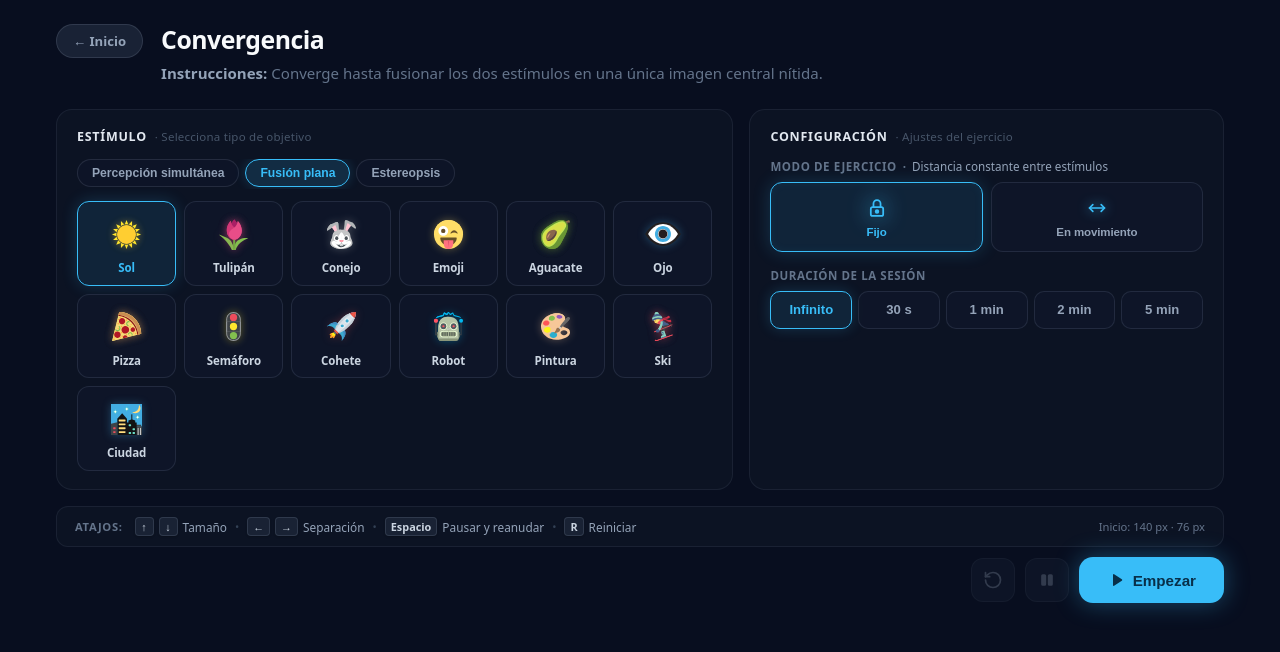
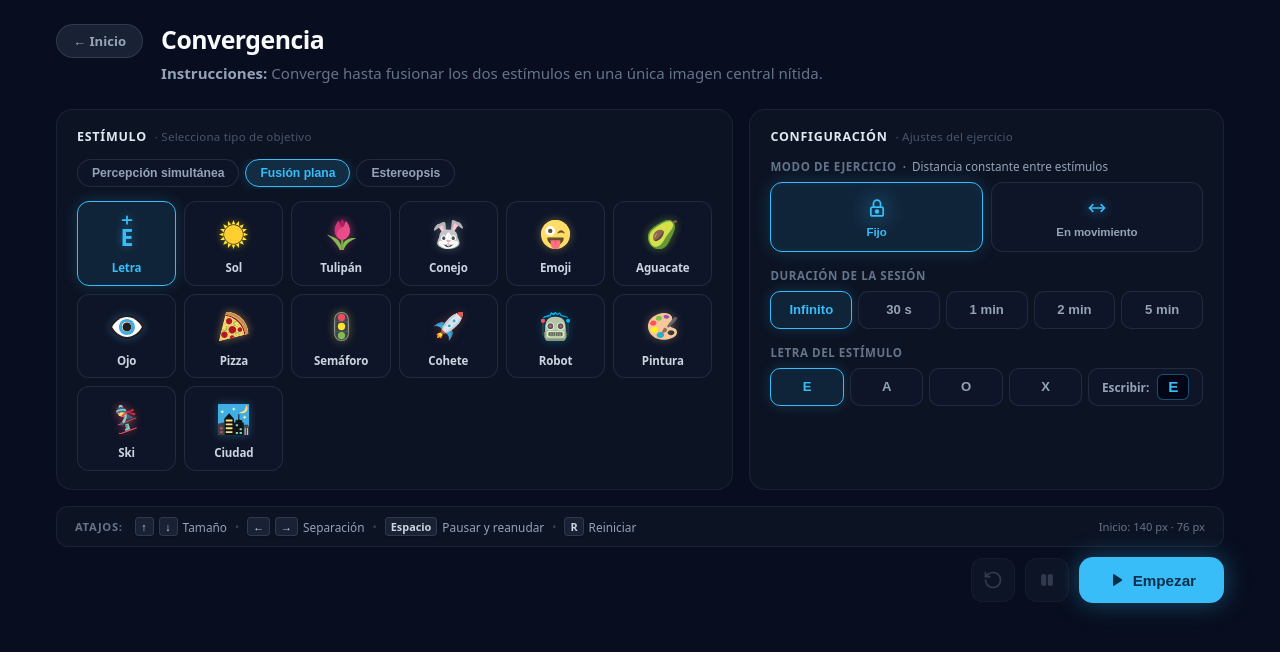
Before and after one commit to belencera/eyevt-app, a Next.js app: page /games/convergence in a window 1280 px wide. Both pictures are taken after a click on the tab "Fusión plana". Shown: the top 652 px of the page. Built offline with nearby package versions, Linux system fonts and the light colour scheme.

Commit message:
Add: Letra a fusión plana

```diff
--- a/app/games/convergence/convergence.css
+++ b/app/games/convergence/convergence.css
@@ -318,3 +318,56 @@
   background: rgba(13, 21, 37, 0.5) !important;
   border-color: rgba(148, 163, 184, 0.08) !important;
 }
+
+/* ── Ajustes de Letra Dinámica (Integrado en dashDurationBlock) ── */
+.convLetterInputPill {
+  flex: 1.8 !important;
+  display: inline-flex !important;
+  align-items: center !important;
+  justify-content: center !important;
+  gap: 8px !important;
+  padding: 4px 10px !important;
+  cursor: text !important;
+}
+
+.convLetterInputPillLabel {
+  font-size: 0.74rem;
+  font-weight: 600;
+  color: #94a3b8;
+  cursor: pointer;
+  white-space: nowrap;
+  user-select: none;
+}
+
+.convLetterInputPill:hover .convLetterInputPillLabel {
+  color: #cbd5e1;
+}
+
+.convLetterInlineInput {
+  width: 32px;
+  height: 26px;
+  border-radius: 6px;
+  background: #020617;
+  border: 1.5px solid rgba(56, 189, 248, 0.4);
+  color: #38bdf8;
+  font-size: 0.95rem;
+  font-weight: 800;
+  text-align: center;
+  text-transform: uppercase;
+  outline: none;
+  transition: all 0.14s ease;
+  box-shadow: inset 0 1px 3px rgba(0, 0, 0, 0.5);
+  cursor: text;
+}
+
+.convLetterInlineInput:focus {
+  border-color: #38bdf8;
+  box-shadow: 0 0 10px rgba(56, 189, 248, 0.4), inset 0 1px 3px rgba(0, 0, 0, 0.5);
+  background: #0b1329;
+}
+
+.convLetterInlineInput:disabled {
+  opacity: 0.4;
+  cursor: not-allowed;
+  border-color: rgba(148, 163, 184, 0.2);
+}
--- a/app/games/convergence/data/flatFusion.js
+++ b/app/games/convergence/data/flatFusion.js
@@ -118,7 +118,93 @@ function createStimulusPair({ id, name, left, right, preview }) {
   }
 }
 
+export const LETTER_FUSION_ID = 'letter-fusion'
+
+/**
+ * Estímulo de letra con control antisupresión para fusión plana:
+ * - Ojo izquierdo: Letra con raya horizontal superior.
+ * - Ojo derecho: Misma letra con raya vertical superior.
+ * - Fusión / Vista previa: Letra coronada por una cruz completa (+).
+ */
+export function createLetterStimulusPair(initialLetter = 'E') {
+  return {
+    id: LETTER_FUSION_ID,
+    name: 'Letra',
+    category: 'fusion-plana',
+    isDynamicLetter: true,
+    renderLeft: (size = 70, letter) => {
+      const char = (typeof letter === 'string' && letter.trim() ? letter : initialLetter).trim().charAt(0).toUpperCase() || 'E'
+      return (
+        <svg viewBox="0 0 60 60" width={size} height={size} fill="none" style={{ overflow: 'visible' }}>
+          {/* Raya horizontal superior pequeña (Ojo izquierdo) */}
+          <line x1="23" y1="8" x2="37" y2="8" stroke="#38bdf8" strokeWidth="2.8" strokeLinecap="round" />
+          {/* Letra centrada dominante */}
+          <text
+            x="30"
+            y="49"
+            textAnchor="middle"
+            fill="#38bdf8"
+            fontSize="36"
+            fontWeight="bold"
+            fontFamily="system-ui, -apple-system, BlinkMacSystemFont, 'Segoe UI', Roboto, sans-serif"
+            style={{ userSelect: 'none' }}
+          >
+            {char}
+          </text>
+        </svg>
+      )
+    },
+    renderRight: (size = 70, letter) => {
+      const char = (typeof letter === 'string' && letter.trim() ? letter : initialLetter).trim().charAt(0).toUpperCase() || 'E'
+      return (
+        <svg viewBox="0 0 60 60" width={size} height={size} fill="none" style={{ overflow: 'visible' }}>
+          {/* Raya vertical superior pequeña (Ojo derecho) */}
+          <line x1="30" y1="2" x2="30" y2="14" stroke="#38bdf8" strokeWidth="2.8" strokeLinecap="round" />
+          {/* Letra centrada dominante */}
+          <text
+            x="30"
+            y="49"
+            textAnchor="middle"
+            fill="#38bdf8"
+            fontSize="36"
+            fontWeight="bold"
+            fontFamily="system-ui, -apple-system, BlinkMacSystemFont, 'Segoe UI', Roboto, sans-serif"
+            style={{ userSelect: 'none' }}
+          >
+            {char}
+          </text>
+        </svg>
+      )
+    },
+    renderPreview: (size = 46, letter) => {
+      const char = (typeof letter === 'string' && letter.trim() ? letter : initialLetter).trim().charAt(0).toUpperCase() || 'E'
+      return (
+        <svg viewBox="0 0 60 60" width={size} height={size} fill="none" style={{ overflow: 'visible' }}>
+          {/* Cruz pequeña (+) superior al fusionar */}
+          <line x1="23" y1="8" x2="37" y2="8" stroke="#38bdf8" strokeWidth="2.8" strokeLinecap="round" />
+          <line x1="30" y1="2" x2="30" y2="14" stroke="#38bdf8" strokeWidth="2.8" strokeLinecap="round" />
+          {/* Letra centrada dominante */}
+          <text
+            x="30"
+            y="49"
+            textAnchor="middle"
+            fill="#38bdf8"
+            fontSize="36"
+            fontWeight="bold"
+            fontFamily="system-ui, -apple-system, BlinkMacSystemFont, 'Segoe UI', Roboto, sans-serif"
+            style={{ userSelect: 'none' }}
+          >
+            {char}
+          </text>
+        </svg>
+      )
+    },
+  }
+}
+
 export const FLAT_FUSION_PAIRS = [
+  createLetterStimulusPair('E'),
+
   createStimulusPair({
     id: 'suns-fusion',
     name: 'Sol',
--- a/app/games/convergence/page.js
+++ b/app/games/convergence/page.js
@@ -105,6 +105,7 @@ export default function ConvergenceGame() {
   // ── Estados de Configuración ──
   const [selectedCategory, setSelectedCategory] = useState('percepcion-simultanea')
   const [selectedPairId, setSelectedPairId] = useState('cross')
+  const [stimulusLetter, setStimulusLetter] = useState('E')
   const [mode, setMode] = useState('fixed') // 'fixed' | 'motion'
   const [speed, setSpeed] = useState(1) // velocidad inicial muy baja (progresiva en partida)
 
@@ -359,7 +360,7 @@ export default function ConvergenceGame() {
                 }}
               >
                 <div className="convPairPreview">
-                  {pair.renderPreview ? pair.renderPreview(38) : null}
+                  {pair.renderPreview ? pair.renderPreview(38, stimulusLetter) : null}
                 </div>
                 <span className="convPairName">{pair.name}</span>
               </div>
@@ -378,6 +379,7 @@ export default function ConvergenceGame() {
 
   // ── Configuración (Columna 2 · Derecha) ──
   const gameControls = (
+    <div>
       <div className="modeGridContainer">
         <div className="convModeHeader">
           <span className="controlLabel" id="conv-mode-label">
@@ -420,7 +422,73 @@ export default function ConvergenceGame() {
           })}
         </div>
       </div>
+    </div>
   )
+
+  // ── Ajustes Adicionales (Debajo de Duración de la sesión) ──
+  const PRESET_LETTERS = ['E', 'A', 'O', 'X']
+
+  const extraControls = activePair.isDynamicLetter ? (
+    <div className="dashDurationBlock">
+      <span className="controlLabel" id="conv-letter-label">
+        Letra del estímulo
+      </span>
+      <div
+        className="durationRow"
+        role="radiogroup"
+        aria-labelledby="conv-letter-label"
+      >
+        {PRESET_LETTERS.map((char) => {
+          const isSelected = stimulusLetter === char
+          return (
+            <button
+              key={char}
+              type="button"
+              role="radio"
+              aria-checked={isSelected}
+              disabled={!session.isIdle}
+              className={`dashPillBtn ${isSelected ? 'dashPillBtnActive' : ''}`}
+              onClick={() => setStimulusLetter(char)}
+              title={`Elegir letra ${char}`}
+            >
+              {char}
+            </button>
+          )
+        })}
+
+        <div
+          className={`dashPillBtn convLetterInputPill ${
+            !PRESET_LETTERS.includes(stimulusLetter) ? 'dashPillBtnActive' : ''
+          }`}
+          onClick={() => {
+            const el = document.getElementById('custom-letter-input')
+            if (el) el.focus()
+          }}
+        >
+          <label htmlFor="custom-letter-input" className="convLetterInputPillLabel">
+            Escribir:
+          </label>
+          <input
+            id="custom-letter-input"
+            type="text"
+            maxLength={2}
+            value={stimulusLetter}
+            onChange={(e) => {
+              const char = e.target.value.replace(/[^a-zA-Z0-9]/g, '').toUpperCase().slice(-1)
+              if (char) {
+                setStimulusLetter(char)
+              }
+            }}
+            onFocus={(e) => e.target.select()}
+            className="convLetterInlineInput"
+            placeholder="E"
+            title="Haz clic para escribir cualquier letra o número"
+            disabled={!session.isIdle}
+          />
+        </div>
+      </div>
+    </div>
+  ) : null
 
   // ── Atajos de Teclado (Fila Inferior · Ancho completo) ──
   const shortcuts = [
@@ -438,6 +506,7 @@ export default function ConvergenceGame() {
       split="wide"
       stimulusGrid={stimulusSelector}
       gameControls={gameControls}
+      extraControls={extraControls}
       shortcuts={shortcuts}
       shortcutsHint={
         mode === 'fixed'
@@ -456,7 +525,7 @@ export default function ConvergenceGame() {
               transform: `translateX(-${currentDistance / 2}px) translate(-50%, -50%)`,
             }}
           >
-            {activePair.renderLeft ? activePair.renderLeft(currentSizePx) : null}
+            {activePair.renderLeft ? activePair.renderLeft(currentSizePx, stimulusLetter) : null}
           </div>
 
           {/* Estímulo Ojo Derecho */}
@@ -466,7 +535,7 @@ export default function ConvergenceGame() {
               transform: `translateX(${currentDistance / 2}px) translate(-50%, -50%)`,
             }}
           >
-            {activePair.renderRight ? activePair.renderRight(currentSizePx) : null}
+            {activePair.renderRight ? activePair.renderRight(currentSizePx, stimulusLetter) : null}
           </div>
         </div>
 
```
Lines whose indentation alone changed are shown as unchanged.
